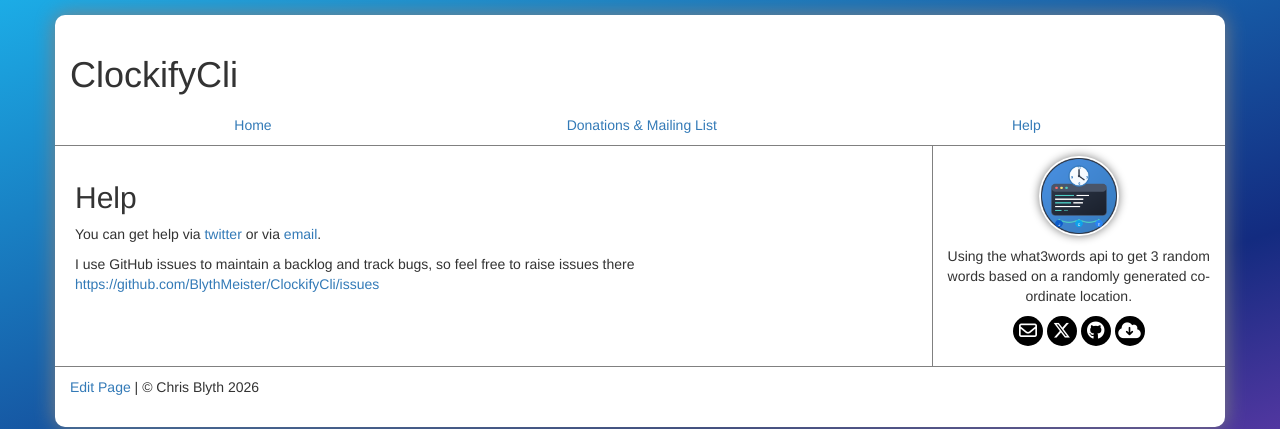
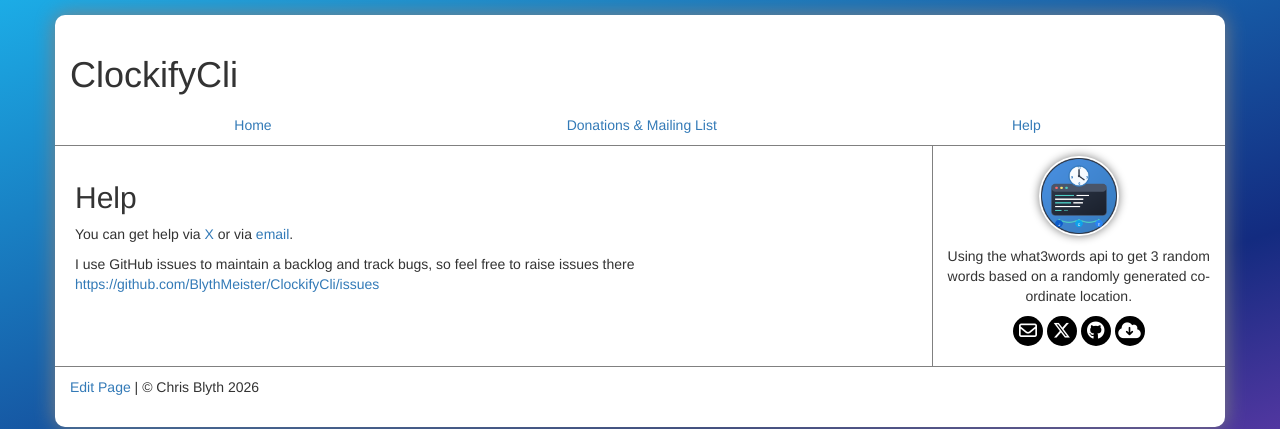
Before and after one commit to BlythMeister/ClockifyCli, a Jekyll site: the page built from docs/help/index.md, in a window 1280 px wide. Shown: the top 429 px of the page. Built offline with Jekyll 4.4.1, drawn with Linux system fonts in a browser that asks for light colours.

Commit message:
fix: update Twitter profile links to X
Co-authored-by: BlythMeister <1046836+BlythMeister@users.noreply.github.com>

```diff
--- a/docs/_config.yml
+++ b/docs/_config.yml
@@ -25,7 +25,7 @@ facebook:
 social:
     name: Chris Blyth
     links:
-        - https://www.twitter.com/BlythMeister
+        - https://x.com/BlythMeister
         - https://www.linkedin.com/in/chris-blyth/
         - https://github.com/BlythMeister
 
--- a/docs/_includes/sidebar.html
+++ b/docs/_includes/sidebar.html
@@ -9,7 +9,7 @@
     </div>
     <div class="icons">
         <a target="_blank" href="mailto:chris@blyth.me.uk" class="fa-regular fa-envelope"></a>
-        <a target="_blank" href="https://www.twitter.com/BlythMeister" class="fa-brands fa-x-twitter"></a>
+        <a target="_blank" href="https://x.com/BlythMeister" class="fa-brands fa-x-twitter"></a>
         <a target="_blank" href="https://github.com/BlythMeister/ClockifyCli" class="fa-brands fa-github"></a>
         <a target="_blank" href="https://www.nuget.org/packages/ClockifyCli/" class="fa-solid fa-cloud-arrow-down"></a>
     </div>
--- a/docs/help/index.md
+++ b/docs/help/index.md
@@ -5,6 +5,6 @@ description: "Help"
 
 ## Help
 
-You can get help via <a href="https://twitter.com/BlythMeister" target="_blank">twitter</a> or via <a href="mailto:chris@blyth.me.uk"  target="_blank">email</a>.
+You can get help via <a href="https://x.com/BlythMeister" target="_blank">X</a> or via <a href="mailto:chris@blyth.me.uk"  target="_blank">email</a>.
 
 I use GitHub issues to maintain a backlog and track bugs, so feel free to raise issues there <a href="https://github.com/BlythMeister/ClockifyCli/issues" target="_blank">https://github.com/BlythMeister/ClockifyCli/issues</a>
```
